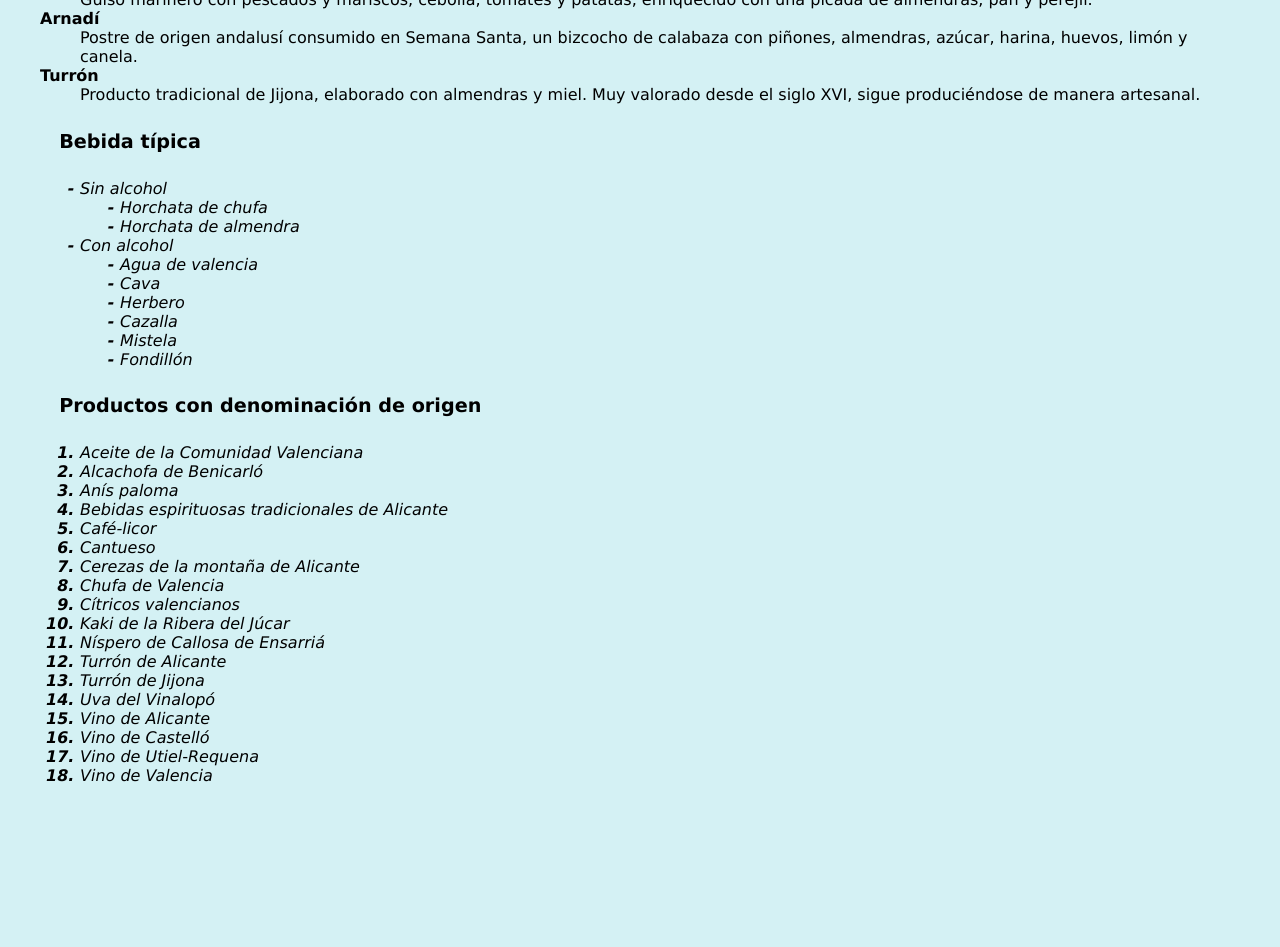
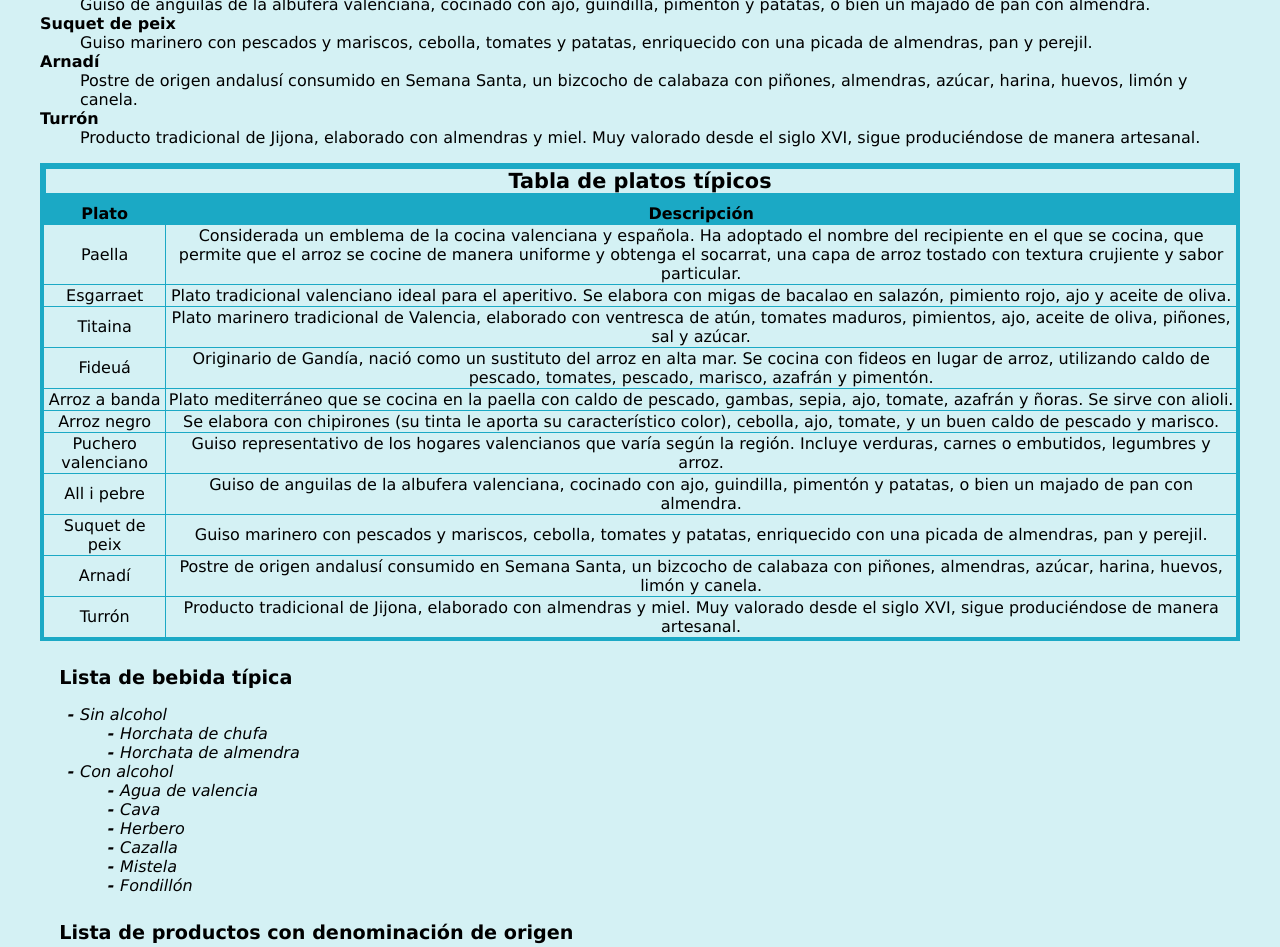
Before and after one commit to UO270734/TopGun, a plain HTML site: page gastronomia.html in a window 1280 px wide. Shown: the part 820-1767 px from the top of the page. Before the commit the page ends 1661 px from the top, so only its background shows below. Drawn offline with Linux system fonts and the light colour scheme.

Commit message:
Tabla de gastronomia

```diff
--- a/estilo/estilo.css
+++ b/estilo/estilo.css
@@ -99,12 +99,14 @@ h2 {
 h3 {
    font-size: 1.5em;
    margin-left: 1.5em;
+   margin-block-end: 0.5em;
 }
 
 /* Especificidad 001 */
 h4 {
    font-size: 1.2em;
    margin-left: 1em;
+   margin-block-end: 0.5em;
 }
 
 @media all and (max-width: 500px) {
--- a/gastronomia.html
+++ b/gastronomia.html
@@ -8,7 +8,7 @@
 	<link rel=icon href=multimedia/imagenes/favicon.ico sizes="16x16" type="image/ico">
 
 	<meta name ="author" content ="Mauro Varea Fernández" />
-	<meta name ="description" content ="Documento para el módulo Gastronomía" />
+	<meta name ="description" content ="Documento para la parte de Gastronomía" />
 	<meta name ="keywords" content ="" />
 	<meta name ="viewport" content ="width=device-width, initial-scale=1.0" />
 
@@ -34,7 +34,8 @@
 	<p>La Comunidad Valenciana, con capital Valencia, posee una gastronomía muy variada.
 		A continuación se enumeran en distintas listas la comida y bebidas más típicas de la región, así como sus alimentos con denominación de origen.</p>
 
-	<h4>Comida típica</h4>
+	<h3>La comida típica de Comunidad Valenciana</h3>
+	<h4>Lista de platos típicos</h4>
 	<dl>
 		<dt>Paella</dt>
 		<dd>Considerada un emblema de la cocina valenciana y española. Ha adoptado el nombre del recipiente en el que se cocina, que permite que el arroz se cocine de manera uniforme y obtenga el socarrat, una capa de arroz tostado con textura crujiente y sabor particular.</dd>
@@ -59,7 +60,65 @@
 		<dt>Turrón</dt>
 		<dd>Producto tradicional de Jijona, elaborado con almendras y miel. Muy valorado desde el siglo XVI, sigue produciéndose de manera artesanal.</dd>
 	</dl>
-	<h4>Bebida típica</h4>
+	<aside>
+		<table>
+			<caption>Tabla de platos típicos</caption>
+			<thead>
+				<tr>
+					<th id="header1">Plato</th>
+					<th id="header2">Descripción</th>
+				</tr>
+			</thead>
+			<tbody>
+				<tr>
+					<td headers="header1">Paella</td>
+					<td headers="header2">Considerada un emblema de la cocina valenciana y española. Ha adoptado el nombre del recipiente en el que se cocina, que permite que el arroz se cocine de manera uniforme y obtenga el socarrat, una capa de arroz tostado con textura crujiente y sabor particular.</td>
+				</tr>
+				<tr>
+					<td headers="header1">Esgarraet</td>
+					<td headers="header2">Plato tradicional valenciano ideal para el aperitivo. Se elabora con migas de bacalao en salazón, pimiento rojo, ajo y aceite de oliva.</td>
+				</tr>
+				<tr>
+					<td headers="header1">Titaina</td>
+					<td headers="header2">Plato marinero tradicional de Valencia, elaborado con ventresca de atún, tomates maduros, pimientos, ajo, aceite de oliva, piñones, sal y azúcar.</td>
+				</tr>
+				<tr>
+					<td headers="header1">Fideuá</td>
+					<td headers="header2">Originario de Gandía, nació como un sustituto del arroz en alta mar. Se cocina con fideos en lugar de arroz, utilizando caldo de pescado, tomates, pescado, marisco, azafrán y pimentón.</td>
+				</tr>
+				<tr>
+					<td headers="header1">Arroz a banda</td>
+					<td headers="header2">Plato mediterráneo que se cocina en la paella con caldo de pescado, gambas, sepia, ajo, tomate, azafrán y ñoras. Se sirve con alioli.</td>
+				</tr>
+				<tr>
+					<td headers="header1">Arroz negro</td>
+					<td headers="header2">Se elabora con chipirones (su tinta le aporta su característico color), cebolla, ajo, tomate, y un buen caldo de pescado y marisco.</td>
+				</tr>
+				<tr>
+					<td headers="header1">Puchero valenciano</td>
+					<td headers="header2">Guiso representativo de los hogares valencianos que varía según la región. Incluye verduras, carnes o embutidos, legumbres y arroz.</td>
+				</tr>
+				<tr>
+					<td headers="header1">All i pebre</td>
+					<td headers="header2">Guiso de anguilas de la albufera valenciana, cocinado con ajo, guindilla, pimentón y patatas, o bien un majado de pan con almendra.</td>
+				</tr>
+				<tr>
+					<td headers="header1">Suquet de peix</td>
+					<td headers="header2">Guiso marinero con pescados y mariscos, cebolla, tomates y patatas, enriquecido con una picada de almendras, pan y perejil.</td>
+				</tr>
+				<tr>
+					<td headers="header1">Arnadí</td>
+					<td headers="header2">Postre de origen andalusí consumido en Semana Santa, un bizcocho de calabaza con piñones, almendras, azúcar, harina, huevos, limón y canela.</td>
+				</tr>
+				<tr>
+					<td headers="header1">Turrón</td>
+					<td headers="header2">Producto tradicional de Jijona, elaborado con almendras y miel. Muy valorado desde el siglo XVI, sigue produciéndose de manera artesanal.</td>
+				</tr>
+			</tbody>
+		</table>
+	</aside>
+
+	<h4>Lista de bebida típica</h4>
 	<ul>
 		<li>Sin alcohol</li>
 		<ul>
@@ -76,7 +135,8 @@
 			<li>Fondillón</li>
 		</ul>
 	</ul>
-	<h4>Productos con denominación de origen</h4>
+
+	<h4>Lista de productos con denominación de origen</h4>
 	<ol>
 		<li>Aceite de la Comunidad Valenciana</li>
 		<li>Alcachofa de Benicarló</li>
```
Also changed, not shown: estilo/layout.css (line endings or trailing spaces).
